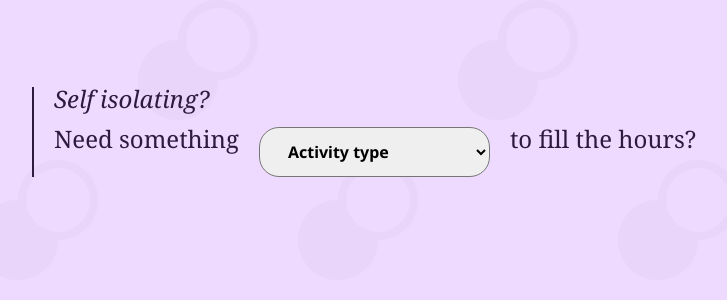
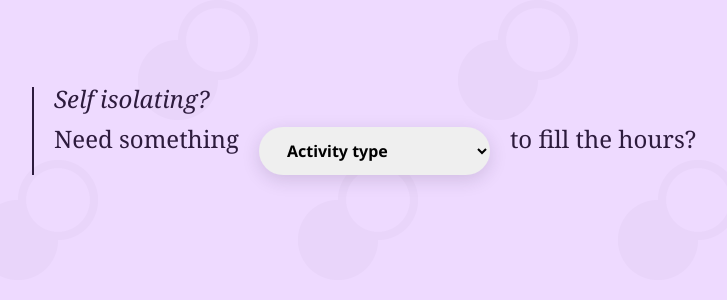
Before and after one commit to lauracdobie/isolation-activity-finder, a React (Create React App) app: page / in a window 1280 px wide. Shown: the top 300 px of the page, without its empty margins (182-909 px from the left). Built offline with nearby package versions, Linux system fonts and the light colour scheme; no server answers.

Commit message:
Further styling tweaks

```diff
--- a/src/App.css
+++ b/src/App.css
@@ -53,7 +53,8 @@ p {
 
 select {
   width: 231px;
-  border-radius: 20px;
+  height: 48px;
+  border-radius: 24px;
   font-family: 'Noto Sans', sans-serif;
   font-weight: 700;
   font-size: 16px;
@@ -61,18 +62,8 @@ select {
   padding-top: 12px;
   padding-bottom: 12px;
   padding-left: 24px;
-}
-
-button {
-  width: 231px;
-  border-radius: 20px;
-  font-family: 'Noto Sans', sans-serif;
-  font-weight: 700;
-  font-size: 16px;
-  line-height: 1.5;
-  padding-top: 12px;
-  padding-bottom: 12px;
-  background-color: #fff;
+  border: none;
+  box-shadow: 0px 5px 18px rgba(45, 27, 61, 0.15);
 }
 
 .activity-suggestion {
@@ -83,4 +74,5 @@ button {
   padding-top: 40px;
   padding-left: 50px;
   margin-left: 244px;
+  box-shadow: 0px 5px 18px rgba(45, 27, 61, 0.15);
 }
```
